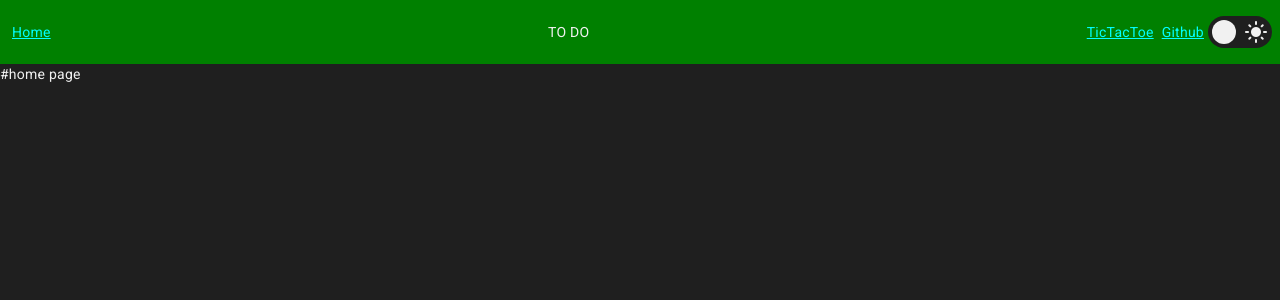
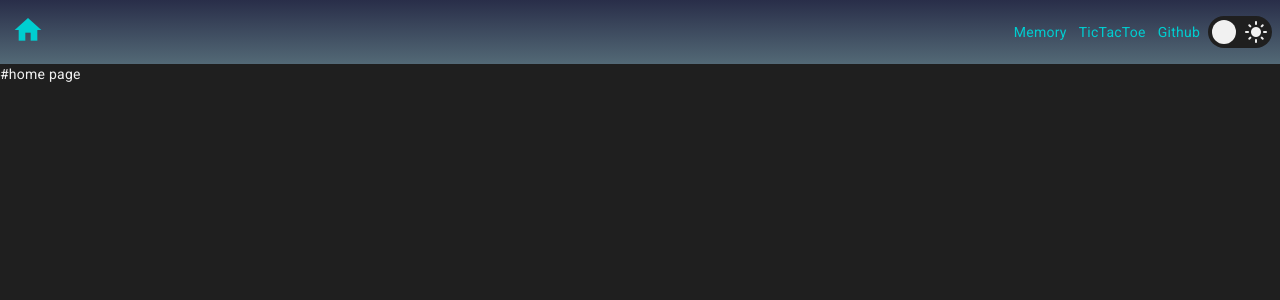
Before and after one commit to ionchiriac99/angular-project, an Angular app: page / in a window 1280 px wide. Shown: the top 300 px of the page. Built offline with nearby package versions, Linux system fonts and the light colour scheme.

Commit message:
add navbar

```diff
--- a/src/app/core/navbar/navbar.component.html
+++ b/src/app/core/navbar/navbar.component.html
@@ -1,5 +1,7 @@
-<a routerLink='/' color="primary">Home</a>
-<div>TO DO</div>
-<a routerLink='/tic-tac-toe' color="primary">TicTacToe</a>
-<a routerLink='/github' color="primary">Github</a>
-<setting-theme></setting-theme>
+<a routerLink='/'><mat-icon>home</mat-icon></a>
+<div>
+	<a routerLink='/memory'>Memory</a>
+	<a routerLink='/tic-tac-toe'>TicTacToe</a>
+	<a routerLink='/github'>Github</a>
+	<setting-theme></setting-theme>
+</div>
--- a/src/app/core/navbar/navbar.component.scss
+++ b/src/app/core/navbar/navbar.component.scss
@@ -1,23 +1,37 @@
 :host {
 	display: flex;
 	align-items: center;
+	justify-content: space-between;
 	width: 100%;
 	height: 4rem;
 	color: var(--contrast-color);
-	background-color: green;
+	background: #536976; /* fallback for old browsers */
+ 	background: -webkit-linear-gradient(to top, #536976, #292e49); /* Chrome 10-25, Safari 5.1-6 */
+  	background: linear-gradient(to top, #536976, #292e49); /* W3C, IE 10+/ Edge, Firefox 16+, Chrome 26+, Opera 12+, Safari 7+ */
 	transition: color 300ms ease;
 	padding: 0.5rem;
 }
 
 div {
-	margin: 0 auto;
+	display: flex;
+	align-items: center;
+	gap: 0.25rem;
 }
 
-button {
-	margin: 0 0.5rem;
+mat-icon {
+	font-size: 2rem;
+	width: 2rem;
+	height: 2rem;
 }
 
 a {
-	color: aqua;
+	text-decoration: none;
+	color: #00ced1;
 	margin: 0 0.25rem;
+	transition: color 300ms ease;
+
+	&:hover {
+		color: #01796f;
+		cursor: pointer;
+	}
 }
```
